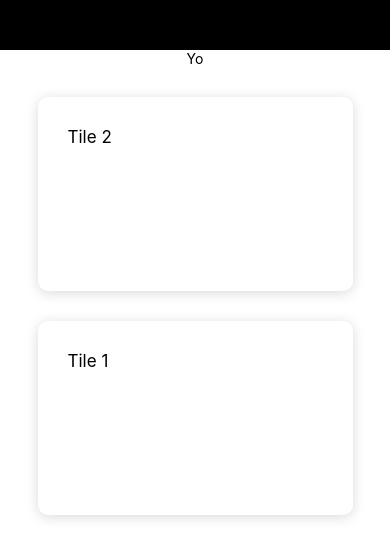
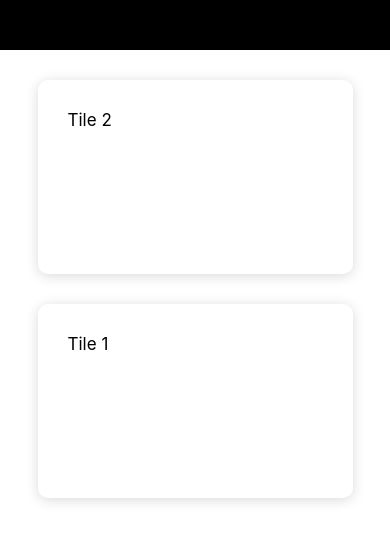
Before and after one commit to frizzkitten/pullrefresh, a React Native app: screen / in a window 390 px wide. Shown: the top 558 px of the page. Built offline with nearby package versions, Linux system fonts and the light colour scheme.

Commit message:
working on making the spinning icon stay at the top of the screen

```diff
--- a/Components/CardList.js
+++ b/Components/CardList.js
@@ -1,6 +1,6 @@
 import React from "react";
 
-import { Text, StyleSheet, TouchableOpacity } from "react-native";
+import { StyleSheet } from "react-native";
 import RefreshableList from "./RefreshableList";
 import Card from "./Card";
 
@@ -50,10 +50,6 @@ export default class CardList extends React.Component {
                 refreshing={this.state.refreshing}
                 on_refresh={this._on_refresh}
             >
-                <TouchableOpacity onPress={this._on_refresh}>
-                    <Text>Yo</Text>
-                </TouchableOpacity>
-
                 {this.state.cards.map(card_num => (
                     <Card text={`Tile ${card_num}`} key={card_num} />
                 ))}
--- a/Components/RefreshIcon.js
+++ b/Components/RefreshIcon.js
@@ -38,7 +38,7 @@ export default ({ refreshing, visibility }) => {
 };
 
 const styles = StyleSheet.create({
-    refreshing: { marginTop: 0 },
-    not_refreshing: { height: 20, marginTop: -20 },
+    refreshing: { height: 24, marginTop: -24 },
+    not_refreshing: { height: 24, marginTop: -24 },
     invisible: { display: "none" }
 });
--- a/Components/RefreshableList.js
+++ b/Components/RefreshableList.js
@@ -1,6 +1,6 @@
 import React from "react";
 
-import { ScrollView, Text } from "react-native";
+import { ScrollView, Text, StyleSheet } from "react-native";
 import RefreshIcon from "./RefreshIcon";
 
 const START_REFRESH_AT = -80;
@@ -21,8 +21,11 @@ export default class RefreshableList extends React.Component {
         if (y < 0) {
             // if not already refreshing but should be based on y position,
             // start refresh
-            if (y <= START_REFRESH_AT && !this.props.refreshing)
+            if (y <= START_REFRESH_AT && !this.props.refreshing) {
                 this.props.on_refresh();
+                // scroll down so that the page doesn't jump
+                // this._scroll_down(y);
+            }
             // update y in state
             this.setState({ scroll_y: y });
         }
@@ -30,6 +33,12 @@ export default class RefreshableList extends React.Component {
         // if scroll_y is negative, set it to 0
         else if (this.state.scroll_y < 0) this.setState({ scroll_y: 0 });
     };
+
+    // _scroll_down = y => {
+    //     let { scroll_view } = this;
+    //     console.log("scroll_view: ", scroll_view);
+    //     scroll_view.scrollTo({ y: -24, animated: false });
+    // };
 
     render() {
         const {
@@ -41,12 +50,17 @@ export default class RefreshableList extends React.Component {
         } = this.props;
         const { scroll_y } = this.state;
 
+        const scroll_style = refreshing
+            ? styles.refreshing
+            : styles.not_refreshing;
+
         return (
             <ScrollView
-                style={style}
+                style={{ ...style, ...scroll_style }}
                 contentContainerStyle={contentContainerStyle}
                 onScroll={this._handle_scroll}
                 scrollEventThrottle={16}
+                ref={scroll_view => (this.scroll_view = scroll_view)}
             >
                 <RefreshIcon
                     refreshing={refreshing}
@@ -57,3 +71,8 @@ export default class RefreshableList extends React.Component {
         );
     }
 }
+
+const styles = StyleSheet.create({
+    refreshing: {},
+    not_refreshing: {}
+});
```
